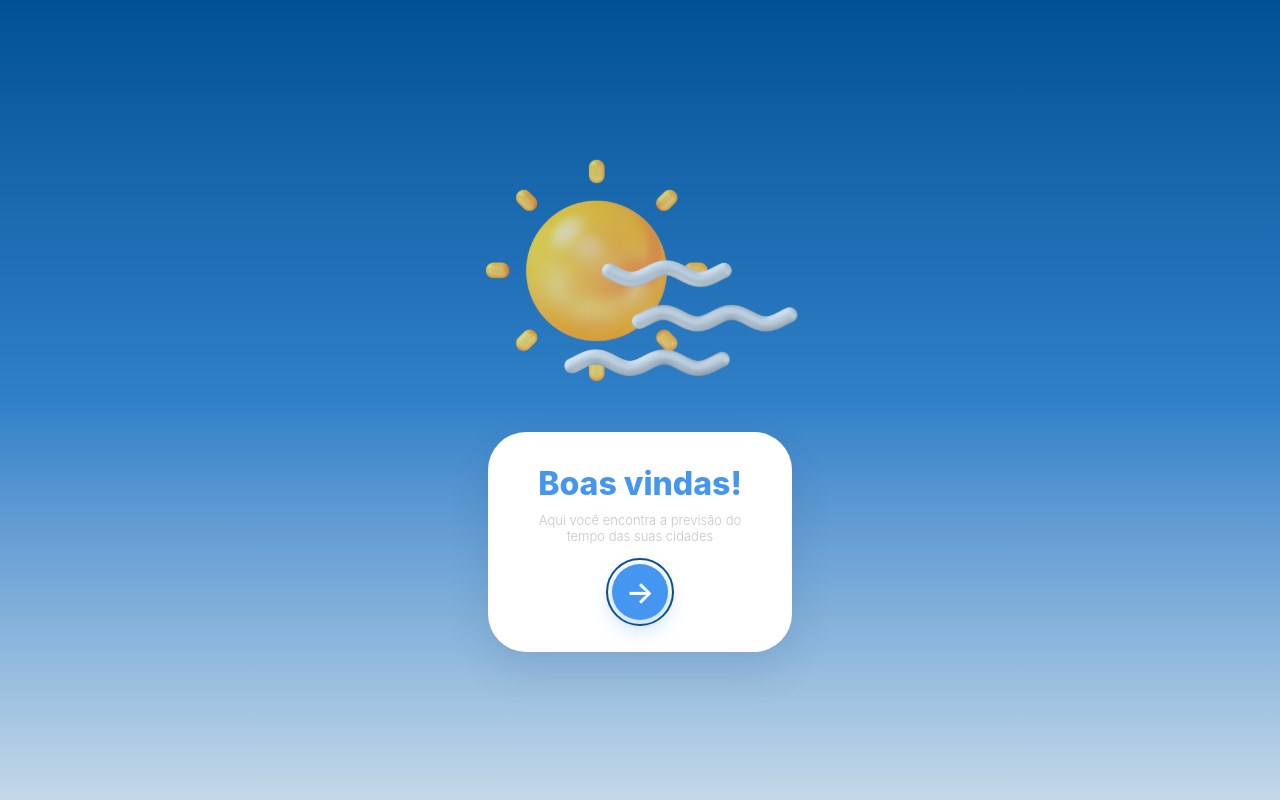
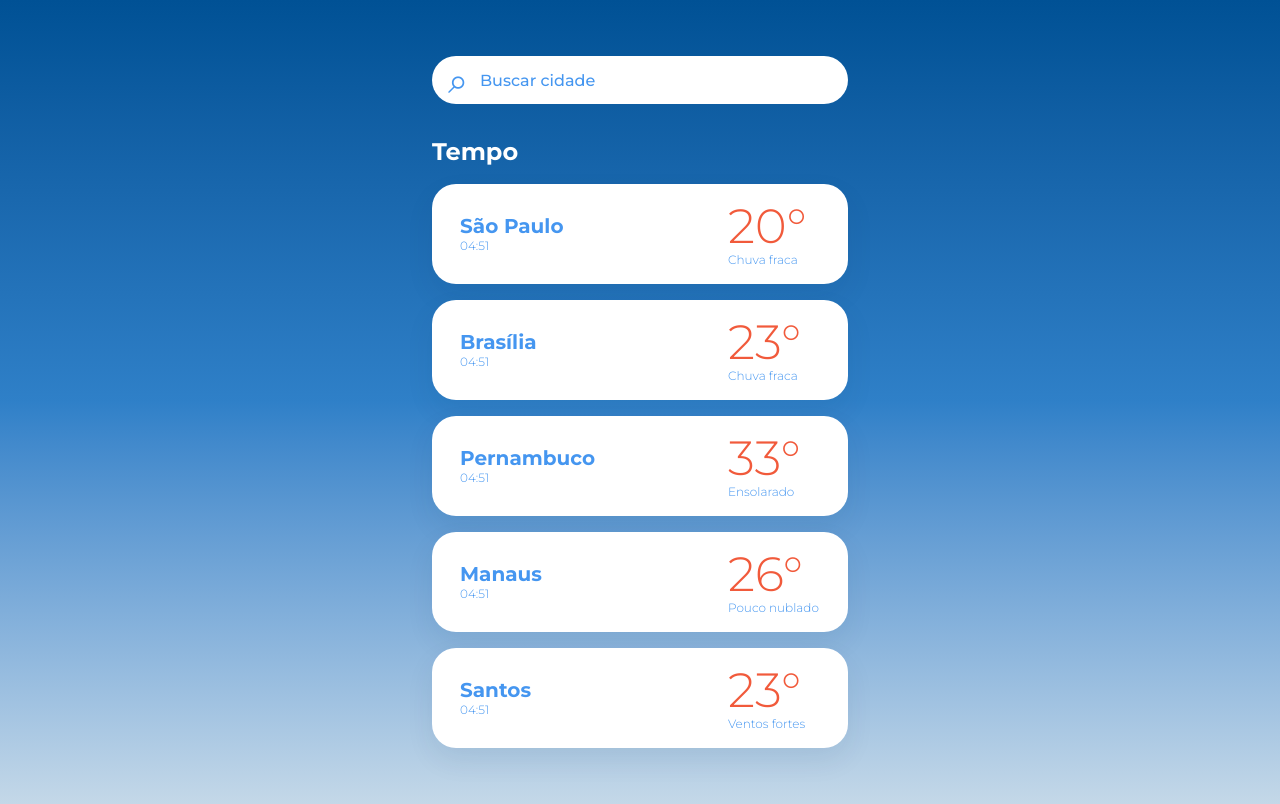
Before and after one commit to tamiresdib/weather-forecast, a React (Vite) app: page / in a window 1280 px wide. Both pictures are taken after a click on the button "Consultar previsão". Built offline with nearby package versions, Linux system fonts and the light colour scheme.

Commit message:
feat(navigation): connect welcome and weather search screens

```diff
--- a/src/app/App.tsx
+++ b/src/app/App.tsx
@@ -1,7 +1,21 @@
-import { WelcomeScreen } from "../features/welcome/components/WelcomeScreen";
+import { useState } from 'react';
+import { WelcomeScreen } from '../features/welcome/components/WelcomeScreen';
+import { WeatherSearchScreen } from '../features/weather/components/WeatherSearchScreen';
+
+type AppScreen = 'welcome' | 'weather-search';
 
 function App() {
-  return <WelcomeScreen />;
+  const [currentScreen, setCurrentScreen] = useState<AppScreen>('welcome');
+
+  function handleStartSearch() {
+    setCurrentScreen('weather-search');
+  }
+
+  if (currentScreen === 'weather-search') {
+    return <WeatherSearchScreen />;
+  }
+
+  return <WelcomeScreen onStart={handleStartSearch} />;
 }
 
 export default App;
--- /dev/null
+++ b/src/features/types/cityWeather.ts
@@ -0,0 +1,7 @@
+export type CityWeather = {
+  id: string;
+  city: string;
+  temperature: number;
+  condition: string;
+  time: string;
+};
--- /dev/null
+++ b/src/features/weather/components/CityWeatherCard.tsx
@@ -0,0 +1,31 @@
+import type { CityWeather } from '../../types/cityWeather';
+
+type CityWeatherCardProps = {
+  weather: CityWeather;
+};
+
+export function CityWeatherCard({ weather }: CityWeatherCardProps) {
+  return (
+    <article className="flex min-h-[clamp(72px,11dvh,92px)] items-center justify-between gap-4 rounded-[clamp(18px,5vw,24px)] bg-white px-[clamp(20px,6vw,28px)] py-[clamp(14px,3dvh,18px)] shadow-[0_12px_28px_rgba(18,57,95,0.08)]">
+      <div className="min-w-0">
+        <h2 className="truncate text-[clamp(16px,5vw,20px)] font-bold leading-none text-[#4596F0]">
+          {weather.city}
+        </h2>
+
+        <p className="mt-1 text-[clamp(10px,2.8vw,12px)] font-light leading-none text-[#4596F0]">
+          {weather.time}
+        </p>
+      </div>
+
+      <div className="flex w-[92px] shrink-0 flex-col items-start justify-center">
+        <p className="w-full text-left text-[clamp(34px,11vw,48px)] font-light leading-none text-[#F15A3B]">
+          {weather.temperature}°
+        </p>
+
+        <p className="mt-1 w-full text-left text-[clamp(10px,2.8vw,12px)] font-light leading-none text-[#4596F0]">
+          {weather.condition}
+        </p>
+      </div>
+    </article>
+  );
+}
--- /dev/null
+++ b/src/features/weather/components/WeatherSearchScreen.tsx
@@ -0,0 +1,47 @@
+import { cityWeatherMock } from '../data/cityWeatherMock';
+import { CityWeatherCard } from './CityWeatherCard';
+
+export function WeatherSearchScreen() {
+  return (
+    <main className="app-background">
+      <section
+        aria-labelledby="weather-search-title"
+        className="app-screen app-mobile-container"
+      >
+        <form role="search" className="relative">
+          <label htmlFor="city-search" className="sr-only">
+            Buscar cidade
+          </label>
+
+          <input
+            id="city-search"
+            name="city-search"
+            type="search"
+            placeholder="Buscar cidade"
+            className="h-12 w-full rounded-full bg-white px-12 text-base font-medium text-[#4596F0] placeholder:text-[#4596F0] focus:outline-none focus:ring-4 focus:ring-white/40"
+          />
+
+          <span
+            aria-hidden="true"
+            className="absolute left-4 top-1/2 -translate-y-1/2 text-4xl text-[#4596F0]"
+          >
+            ⌕
+          </span>
+        </form>
+
+        <h1
+          id="weather-search-title"
+          className="mt-8 text-2xl font-bold text-white"
+        >
+          Tempo
+        </h1>
+
+        <div className="mt-4 grid gap-4">
+          {cityWeatherMock.map((weather) => (
+            <CityWeatherCard key={weather.id} weather={weather} />
+          ))}
+        </div>
+      </section>
+    </main>
+  );
+}
--- /dev/null
+++ b/src/features/weather/data/cityWeatherMock.ts
@@ -0,0 +1,40 @@
+import type { CityWeather } from "../../types/cityWeather";
+
+
+export const cityWeatherMock: CityWeather[] = [
+  {
+    id: "sao-paulo",
+    city: "São Paulo",
+    temperature: 20,
+    condition: "Chuva fraca",
+    time: "04:51",
+  },
+  {
+    id: "brasilia",
+    city: "Brasília",
+    temperature: 23,
+    condition: "Chuva fraca",
+    time: "04:51",
+  },
+  {
+    id: "pernambuco",
+    city: "Pernambuco",
+    temperature: 33,
+    condition: "Ensolarado",
+    time: "04:51",
+  },
+  {
+    id: "manaus",
+    city: "Manaus",
+    temperature: 26,
+    condition: "Pouco nublado",
+    time: "04:51",
+  },
+  {
+    id: "santos",
+    city: "Santos",
+    temperature: 23,
+    condition: "Ventos fortes",
+    time: "04:51",
+  },
+];
--- a/src/features/welcome/components/WelcomeScreen.tsx
+++ b/src/features/welcome/components/WelcomeScreen.tsx
@@ -6,22 +6,22 @@ type WelcomeScreenProps = {
 
 export function WelcomeScreen({ onStart }: WelcomeScreenProps) {
   return (
-    <main className="min-h-dvh bg-gradient-to-b from-[#005195] via-[#2f80c8] to-[#c4d8e8]">
+    <main className="app-background">
       <section
         aria-labelledby="welcome-title"
-        className="flex min-h-dvh w-full flex-col items-center justify-center overflow-hidden px-6 py-10"
+        className="app-screen flex flex-col items-center justify-center"
       >
         <img
           src={sunIcon}
           alt=""
           aria-hidden="true"
-          className="w-full max-w-[340px]"
+          className="w-full max-w-[min(340px,82vw)]"
         />
 
-        <div className="mt-10 w-full max-w-[304px] rounded-[38px] bg-white px-8 pb-8 pt-9 text-center shadow-[0_18px_40px_rgba(18,57,95,0.12)]">
+        <div className="mt-[clamp(32px,6dvh,48px)] w-full max-w-[304px] rounded-[38px] bg-white px-8 pb-8 pt-9 text-center shadow-[0_18px_40px_rgba(18,57,95,0.12)]">
           <h1
             id="welcome-title"
-            className="text-[32px] font-extrabold leading-none text-[#4596F0]"
+            className="text-[clamp(28px,8vw,32px)] font-extrabold leading-none text-[#4596F0]"
           >
             Boas vindas!
           </h1>
--- a/src/index.css
+++ b/src/index.css
@@ -1 +1,20 @@
+@import url("https://fonts.googleapis.com/css2?family=Montserrat:wght@300;500;600;700;800&display=swap");
 @import "tailwindcss";
+
+body {
+  font-family: "Montserrat", sans-serif;
+}
+
+@layer components {
+  .app-background {
+    @apply min-h-dvh bg-gradient-to-b from-[#005195] via-[#2f80c8] to-[#c4d8e8];
+  }
+
+  .app-screen {
+    @apply min-h-dvh w-full overflow-hidden px-[clamp(20px,6vw,32px)] py-[clamp(32px,7dvh,56px)];
+  }
+
+  .app-mobile-container {
+    @apply mx-auto w-full max-w-[480px];
+  }
+}
```
